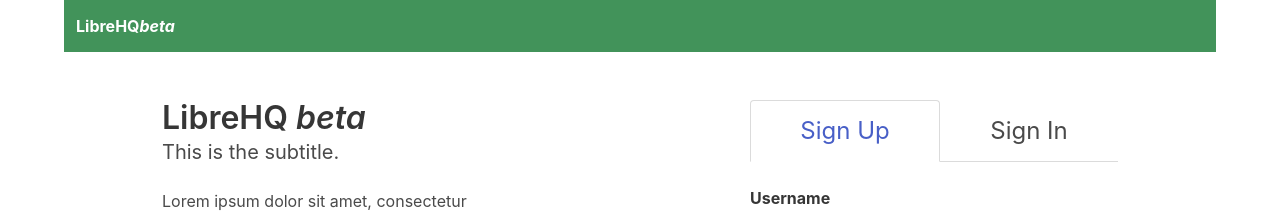
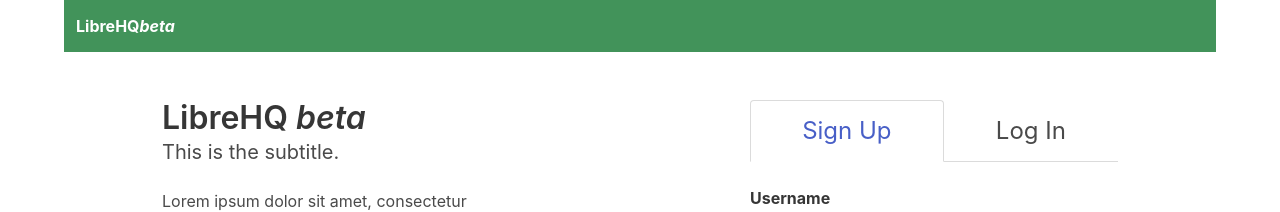
Before and after one commit to OpenTechStrategies/librehq, a Vue app in the folder client/: page / in a window 1280 px wide. Shown: the top 212 px of the page. Built offline with nearby package versions, Linux system fonts and the light colour scheme; no server answers.

Commit message:
Use 'Log In' instead of 'Sign In'
For greater contrast with 'Sign Up'.

```diff
--- a/client/src/components/Signin.vue
+++ b/client/src/components/Signin.vue
@@ -25,7 +25,7 @@
                 <a @click="showSignUp">Sign Up</a>
               </li>
               <li v-bind:class="!signUp && 'is-active'">
-                <a @click="showSignIn">Sign In</a>
+                <a @click="showLogIn">Log In</a>
               </li>
             </ul>
           </div>
@@ -72,7 +72,7 @@
                 <input
                   class="button is-link"
                   type="submit"
-                  v-bind:value="signUp ? 'Sign Up' : 'Sign In'"
+                  v-bind:value="signUp ? 'Sign Up' : 'Log In'"
                 >
               </div>
             </div>
@@ -97,7 +97,7 @@ export default {
     showSignUp() {
       this.signUp = true;
     },
-    showSignIn() {
+    showLogIn() {
       this.signUp = false;
     }
   }
```
